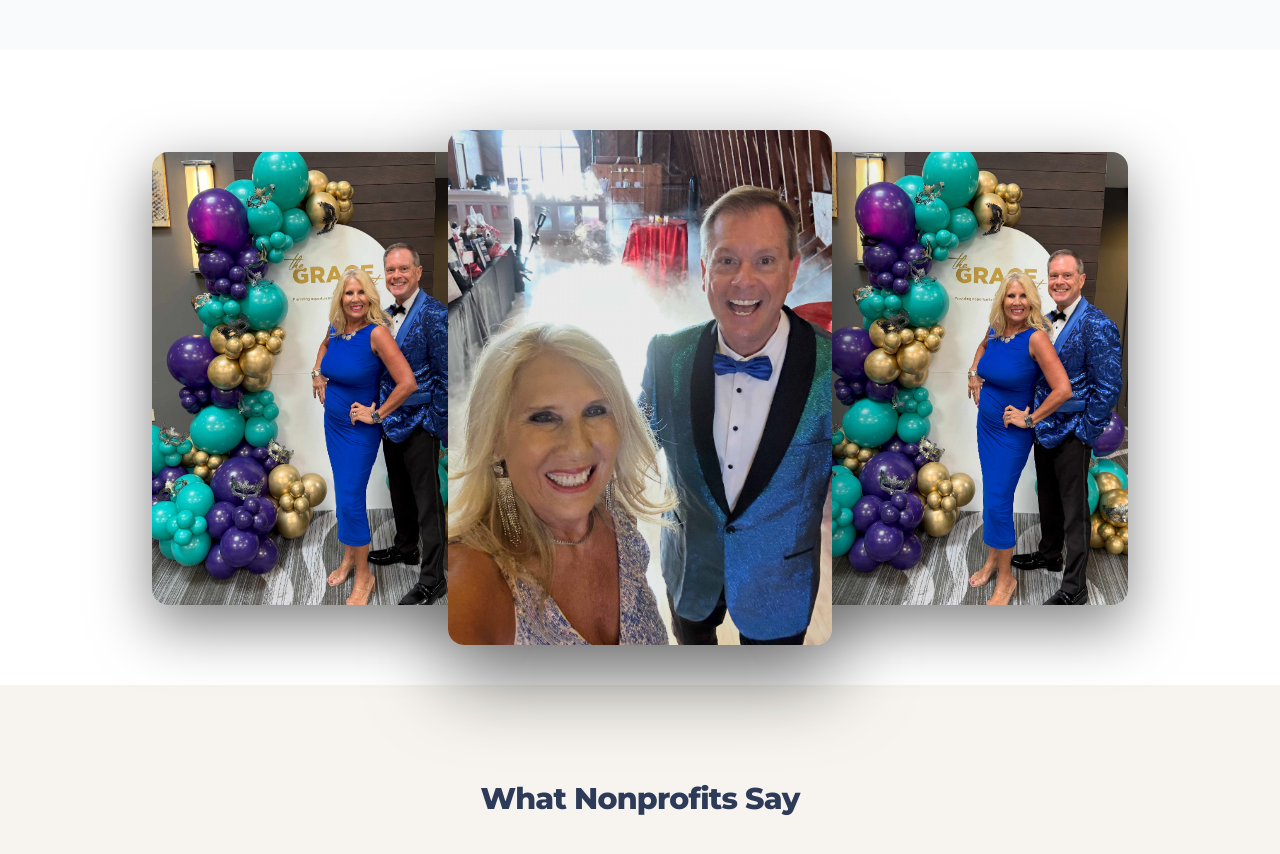
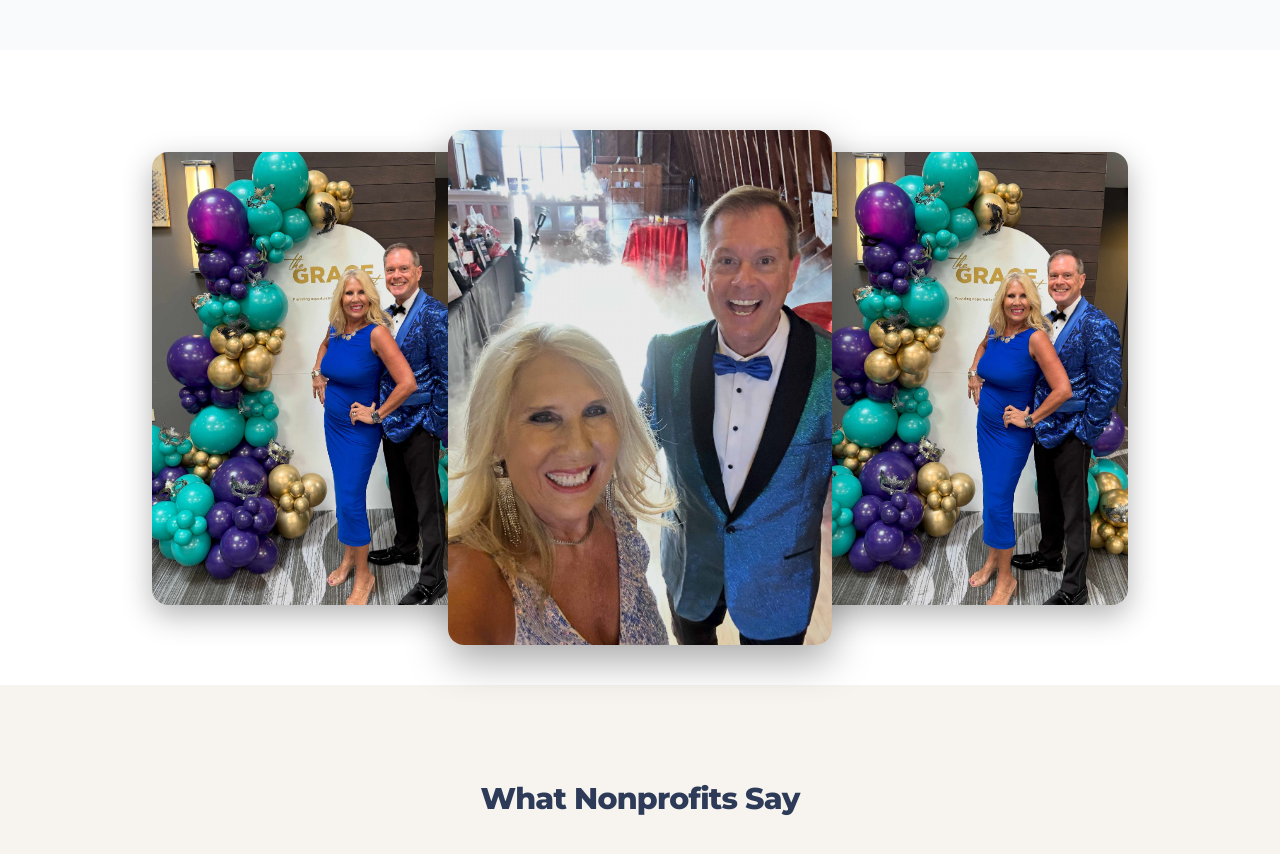
Before and after one commit to clembrands/impact-auctions, a Next.js app: page / in a window 1280 px wide. Shown: the part 1540-2394 px from the top of the page. Built offline with nearby package versions, Linux system fonts and the light colour scheme.

Commit message:
fix: contain box-shadows in photo gallery
Adjust blur radius and spread to prevent overlap.

```diff
--- a/src/app/page.tsx
+++ b/src/app/page.tsx
@@ -249,7 +249,7 @@ export default function Home() {
           <div
             className="w-full max-w-sm md:w-72 lg:w-80 flex-shrink-0 overflow-hidden rounded-xl md:-mr-6"
             style={{
-              boxShadow: "0 20px 60px rgba(0,0,0,0.5)",
+              boxShadow: "0 10px 30px rgba(0,0,0,0.3)",
               transform: "rotate(0deg)",
               maxHeight: "500px",
             }}
@@ -266,7 +266,7 @@ export default function Home() {
           <div
             className="w-full max-w-sm md:w-80 lg:w-96 flex-shrink-0 overflow-hidden rounded-xl relative z-10 md:mb-[-40px]"
             style={{
-              boxShadow: "0 30px 80px rgba(0,0,0,0.6)",
+              boxShadow: "0 15px 40px rgba(0,0,0,0.35)",
               maxHeight: "540px",
             }}
           >
@@ -282,7 +282,7 @@ export default function Home() {
           <div
             className="w-full max-w-sm md:w-72 lg:w-80 flex-shrink-0 overflow-hidden rounded-xl md:-ml-6"
             style={{
-              boxShadow: "0 20px 60px rgba(0,0,0,0.5)",
+              boxShadow: "0 10px 30px rgba(0,0,0,0.3)",
               maxHeight: "500px",
             }}
           >
```
